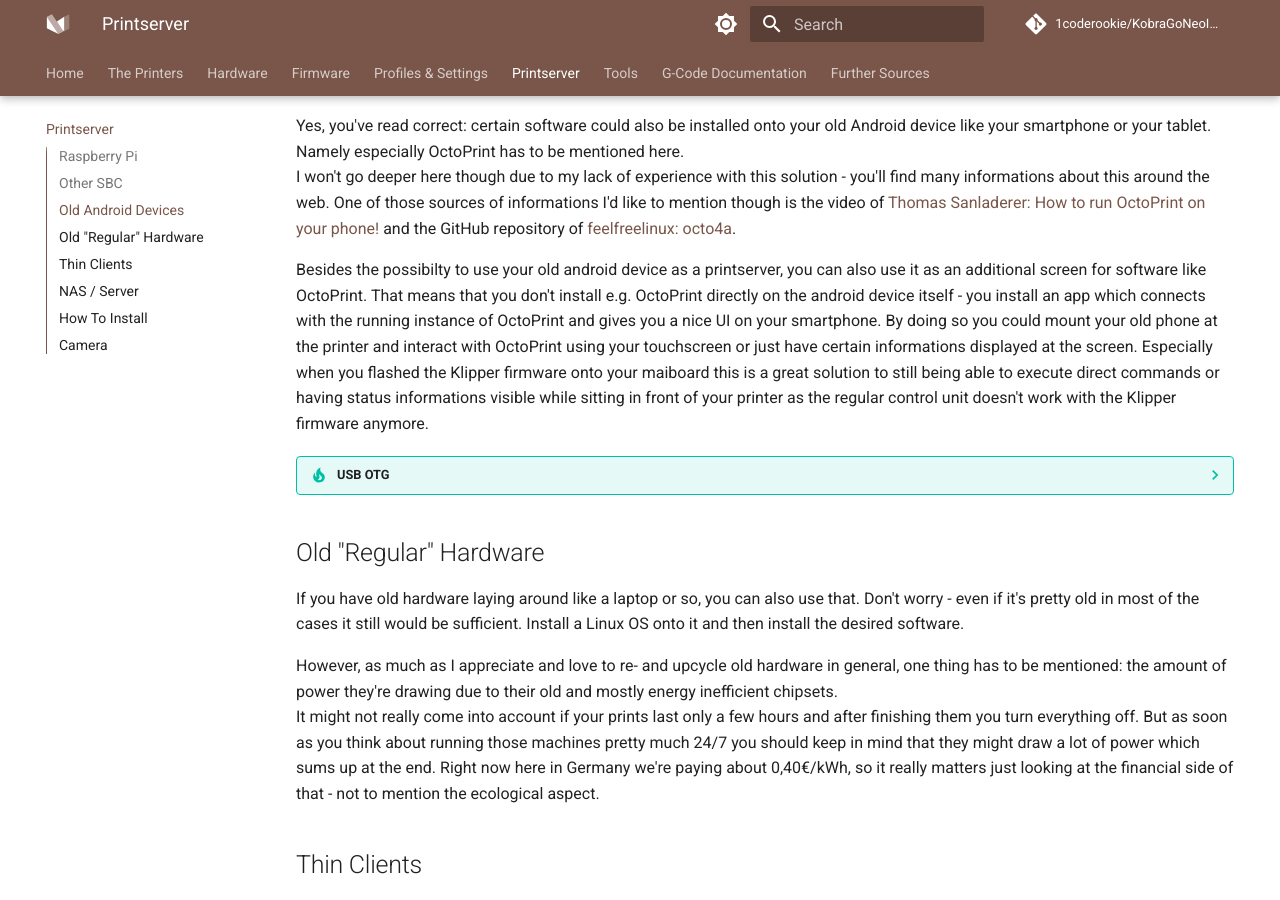
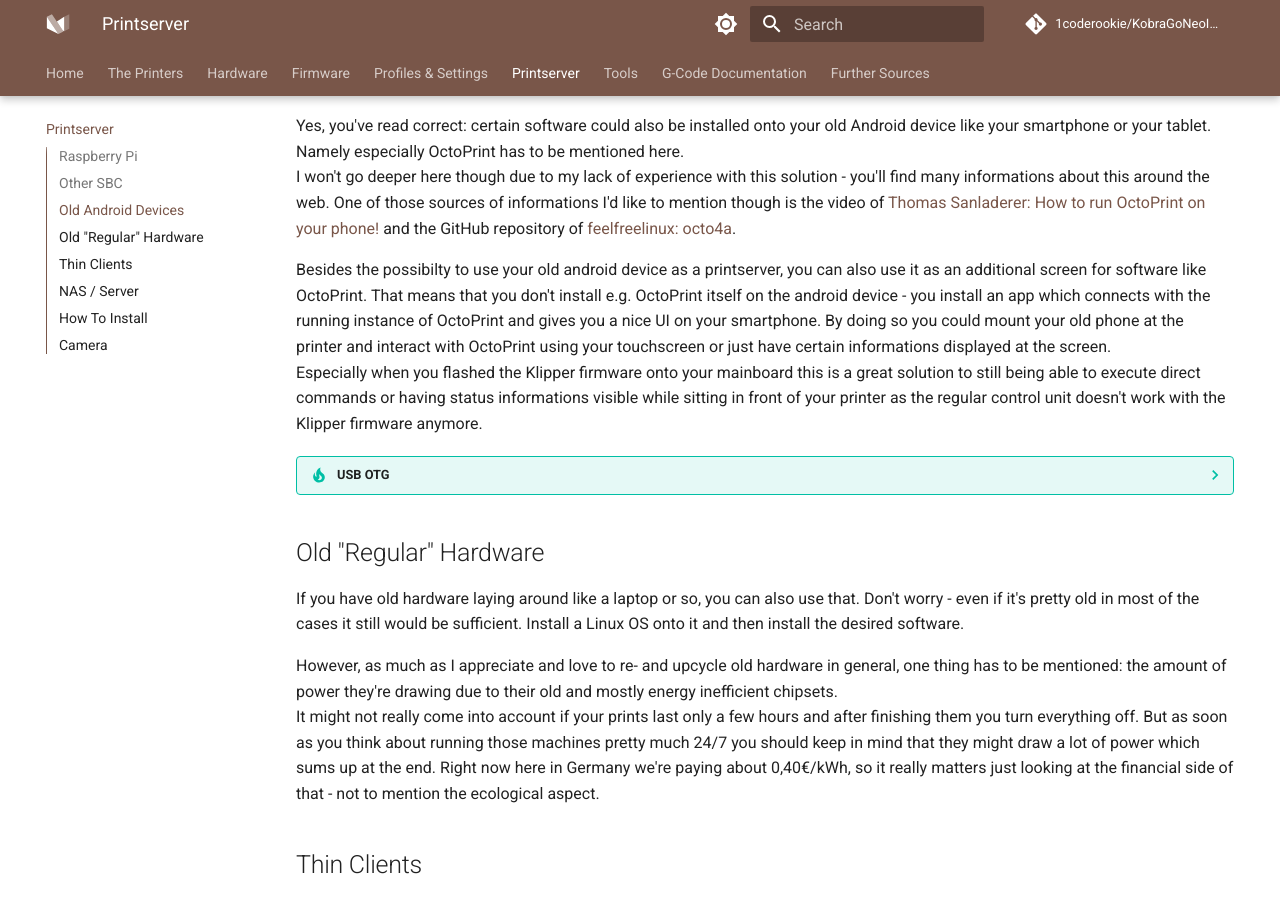
Before and after one commit to 1coderookie/KobraGoNeoInsights, an MkDocs documentation site: the page built from docs/printserver.md, in a window 1280 px wide and 900 px high, scrolled down 1592 px. Built offline with MkDocs 1.6.1 and Material for MkDocs 9.7.7, drawn with Linux system fonts in a browser that asks for light colours; comment, search, counter and statistics services are not loaded.

Commit message:
Update printserver.md

```diff
--- a/docs/printserver.md
+++ b/docs/printserver.md
@@ -46,7 +46,8 @@
 Yes, you've read correct: certain software could also be installed onto your old Android device like your smartphone or your tablet. Namely especially OctoPrint has to be mentioned here.
 I won't go deeper here though due to my lack of experience with this solution - you'll find many informations about this around the web. One of those sources of informations I'd like to mention though is the video of [Thomas Sanladerer: How to run OctoPrint on your phone!](https://www.youtube.com/watch?v=74xdib_-X38) and the GitHub repository of [feelfreelinux: octo4a](https://github.com/feelfreelinux/octo4a).
 
-Besides the possibilty to use your old android device as a printserver, you can also use it as an additional screen for software like OctoPrint. That means that you don't install e.g. OctoPrint directly on the android device itself - you install an app which connects with the running instance of OctoPrint and gives you a nice UI on your smartphone. By doing so you could mount your old phone at the printer and interact with OctoPrint using your touchscreen or just have certain informations displayed at the screen. Especially when you flashed the Klipper firmware onto your maiboard this is a great solution to still being able to execute direct commands or having status informations visible while sitting in front of your printer as the regular control unit doesn't work with the Klipper firmware anymore.
+Besides the possibilty to use your old android device as a printserver, you can also use it as an additional screen for software like OctoPrint. That means that you don't install e.g. OctoPrint itself on the android device - you install an app which connects with the running instance of OctoPrint and gives you a nice UI on your smartphone. By doing so you could mount your old phone at the printer and interact with OctoPrint using your touchscreen or just have certain informations displayed at the screen.
+Especially when you flashed the Klipper firmware onto your mainboard this is a great solution to still being able to execute direct commands or having status informations visible while sitting in front of your printer as the regular control unit doesn't work with the Klipper firmware anymore.
 
 ??? tip "USB OTG"
 
```
